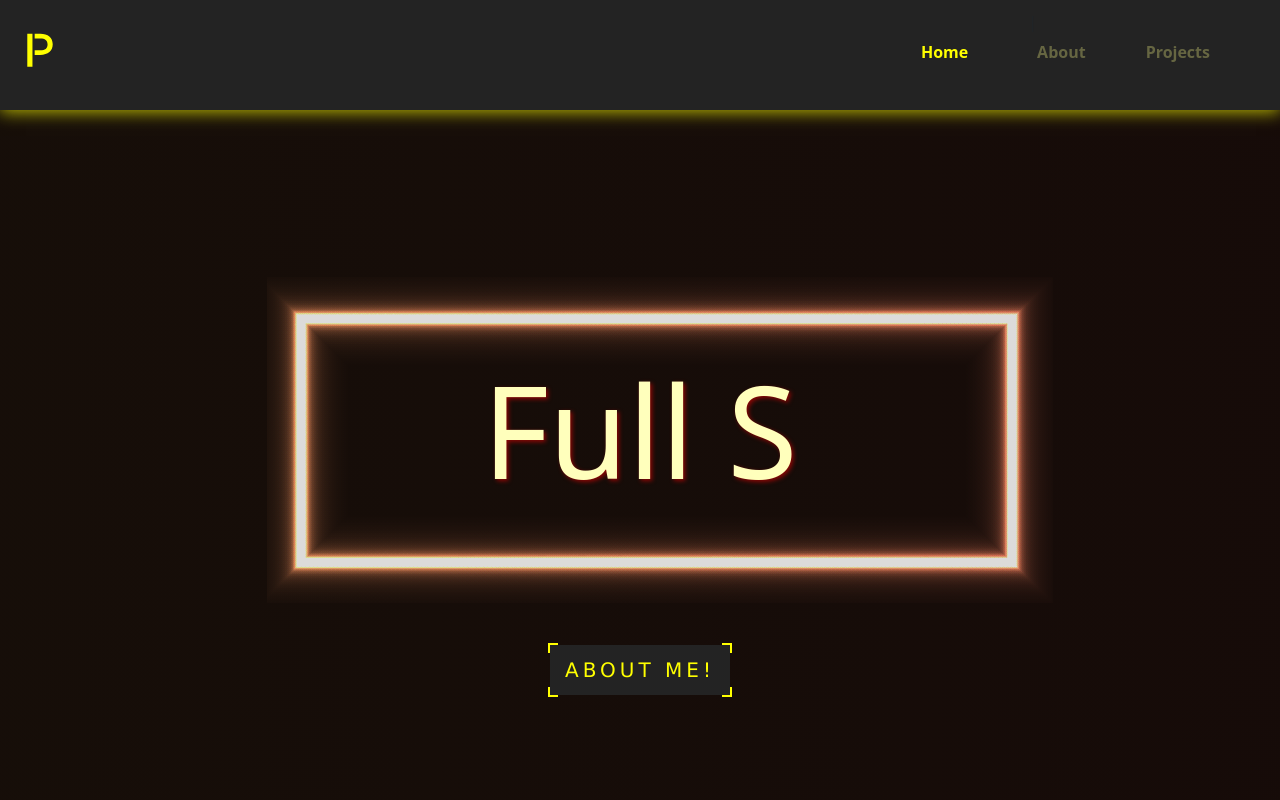
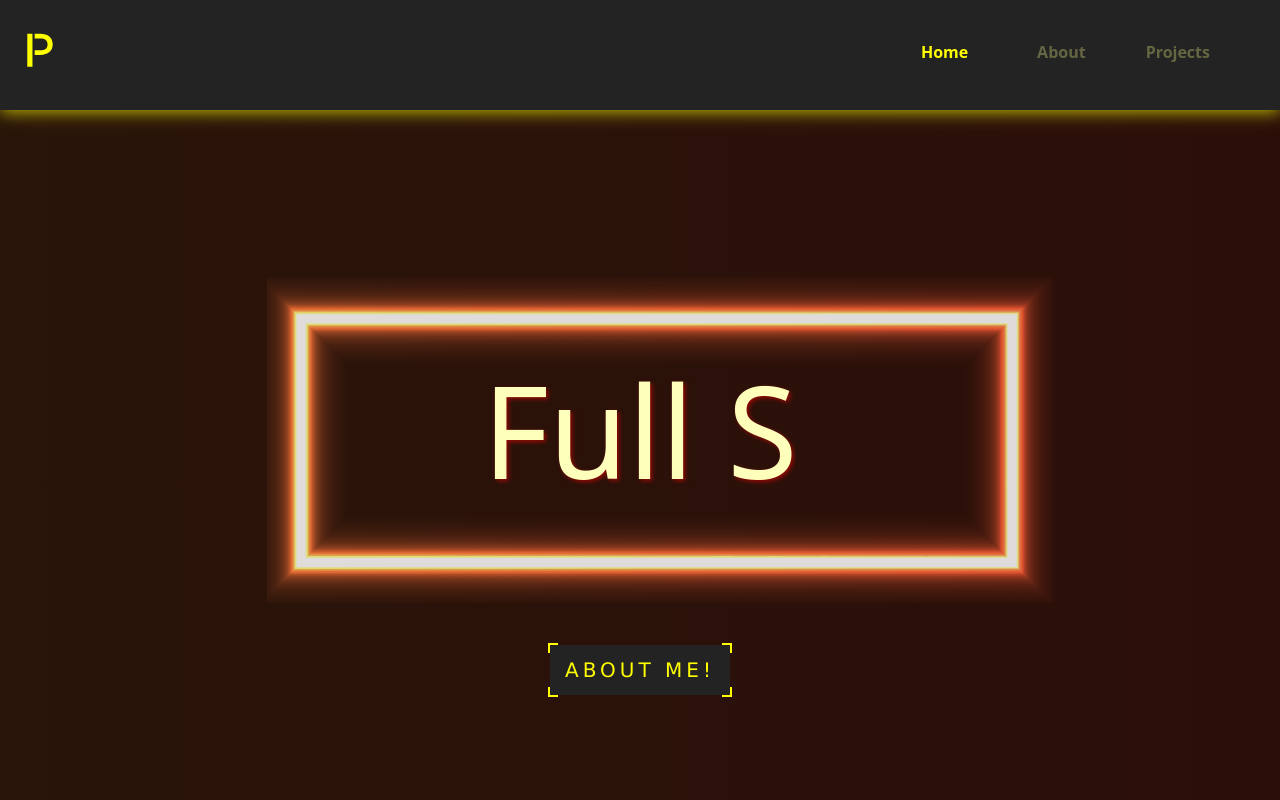
Before and after one commit to pyk006/VuePortfolio, a Vue app: page / in a window 1280 px wide. Shown: the top 800 px of the page. Built offline with nearby package versions, Linux system fonts and the light colour scheme.

Commit message:
fixed animation

```diff
--- a/src/components/LandingPage.vue
+++ b/src/components/LandingPage.vue
@@ -778,7 +778,7 @@ a:hover span:after
 
 
   .hello {
-    background: linear-gradient(90deg, rgba(19, 19, 2, 0.8), rgba(19, 12, 2, 0.8), rgba(19, 2, 2, 0.8));
+    background: linear-gradient(90deg, rgba(19, 19, 2, 0.8), rgba(39, 24, 3, 0.8), rgba(49, 2, 2, 0.8));
     animation: gradient 20s ease infinite;
     background-size: 600% 600%;
     display: flex;
```
